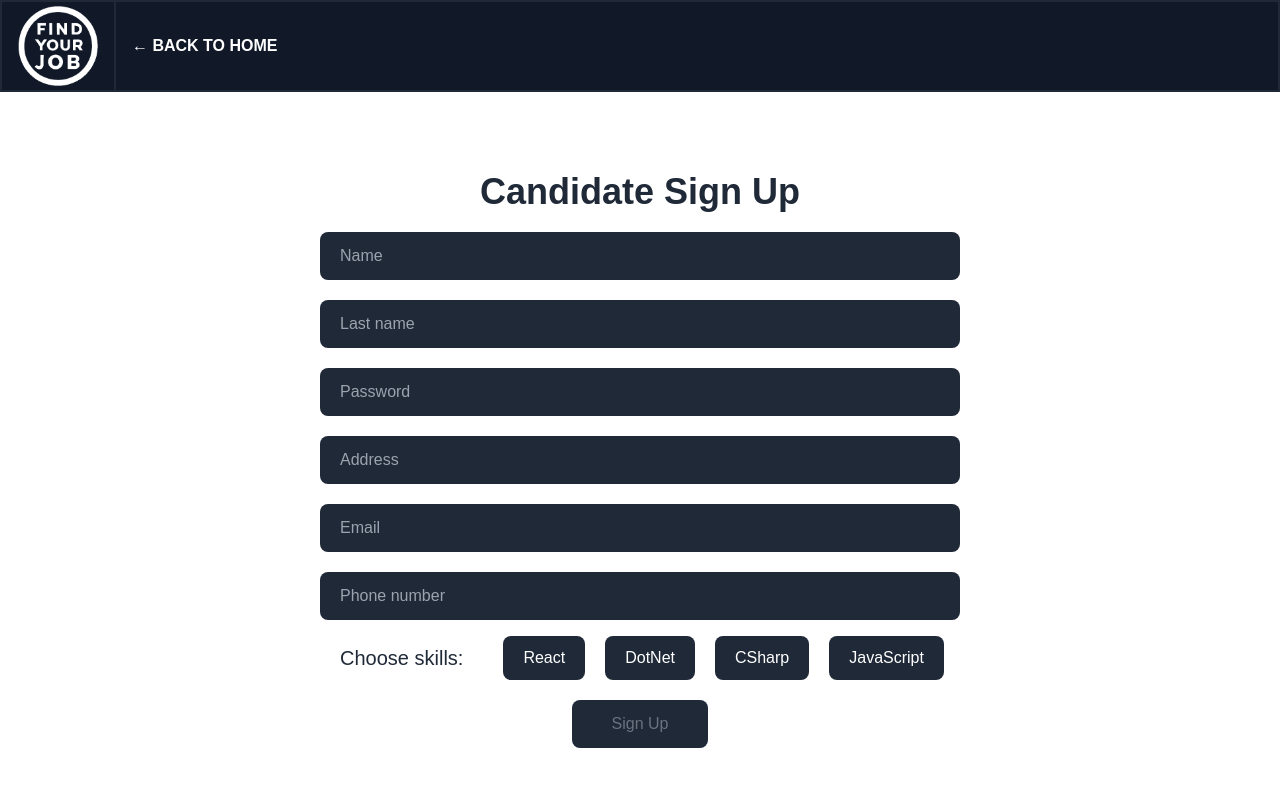
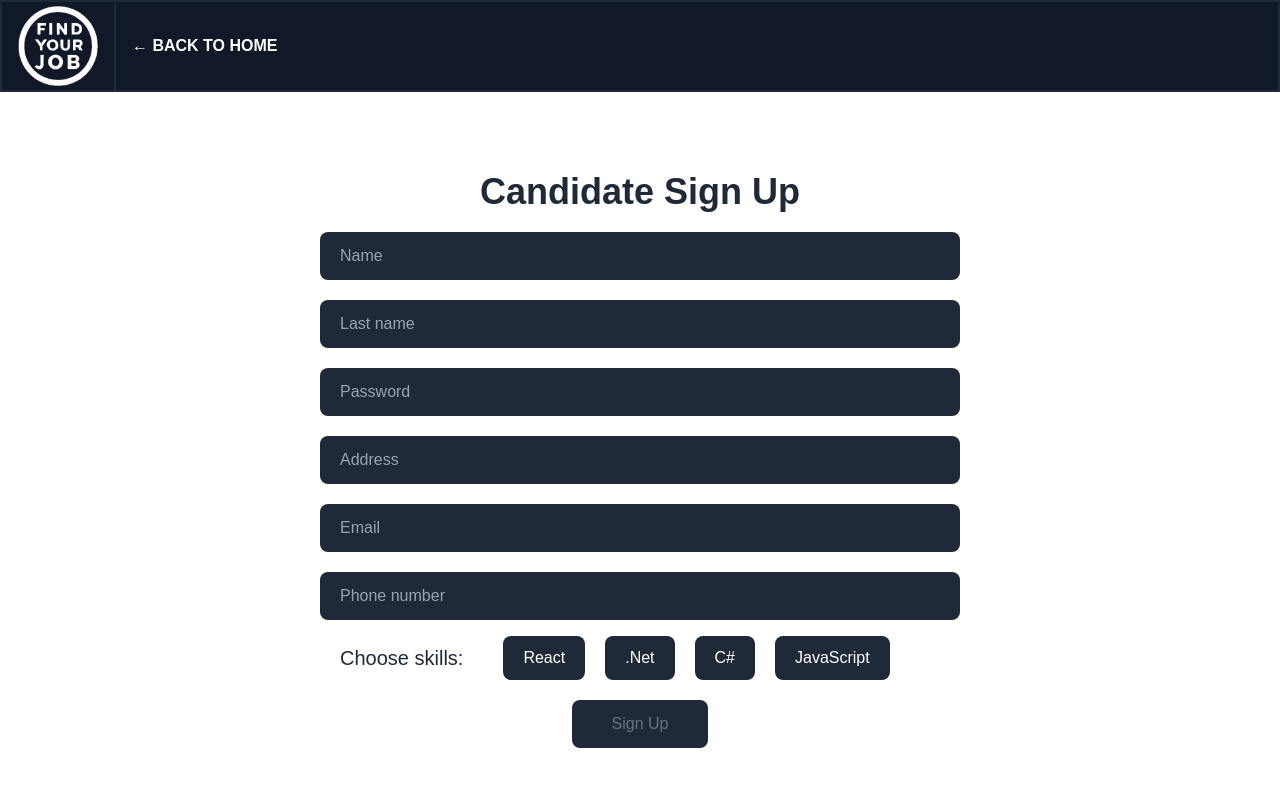
Before and after one commit to dscsxzzz/JobAnnouncementApp, a React (Vite) app in the folder job-annon-app/: page /auth/register/candidate in a window 1280 px wide. Shown: the top 800 px of the page. Built offline with nearby package versions, Linux system fonts and the light colour scheme.

Commit message:
Fixes in skills styling.

```diff
--- a/job-annon-app/src/pages/auth/candidate/CandidateRegister.tsx
+++ b/job-annon-app/src/pages/auth/candidate/CandidateRegister.tsx
@@ -110,7 +110,7 @@ export default function CandidateRegister() {
         }
     }
 
-    const buttonStyle = `rounded-lg bg-gray-800 text-white px-5 py-2 cursor-pointer transition duration-500 hover:text-black hover:bg-gray-600`
+    const buttonStyle = `rounded-lg text-white px-5 py-2 cursor-pointer transition duration-500 hover:text-black hover:bg-gray-600`
 
     return (
         <div className="mx-auto w-1/2">
@@ -241,9 +241,9 @@ export default function CandidateRegister() {
                                         Skills[key as keyof typeof Skills]
                                     )
                                 }
-                                className={`${buttonStyle} ${selectedSkills.includes(Skills[key as keyof typeof Skills]) ? 'bg-blue-500' : ''}`}
+                                className={`${buttonStyle} ${selectedSkills.includes(Skills[key as keyof typeof Skills]) ? 'bg-blue-500' : 'bg-gray-800'}`}
                             >
-                                {key}
+                                {key === "DotNet" ? ".Net" : (key === "CSharp" ? "C#" : key)}
                             </button>
                         ))}
                 </div>
```
